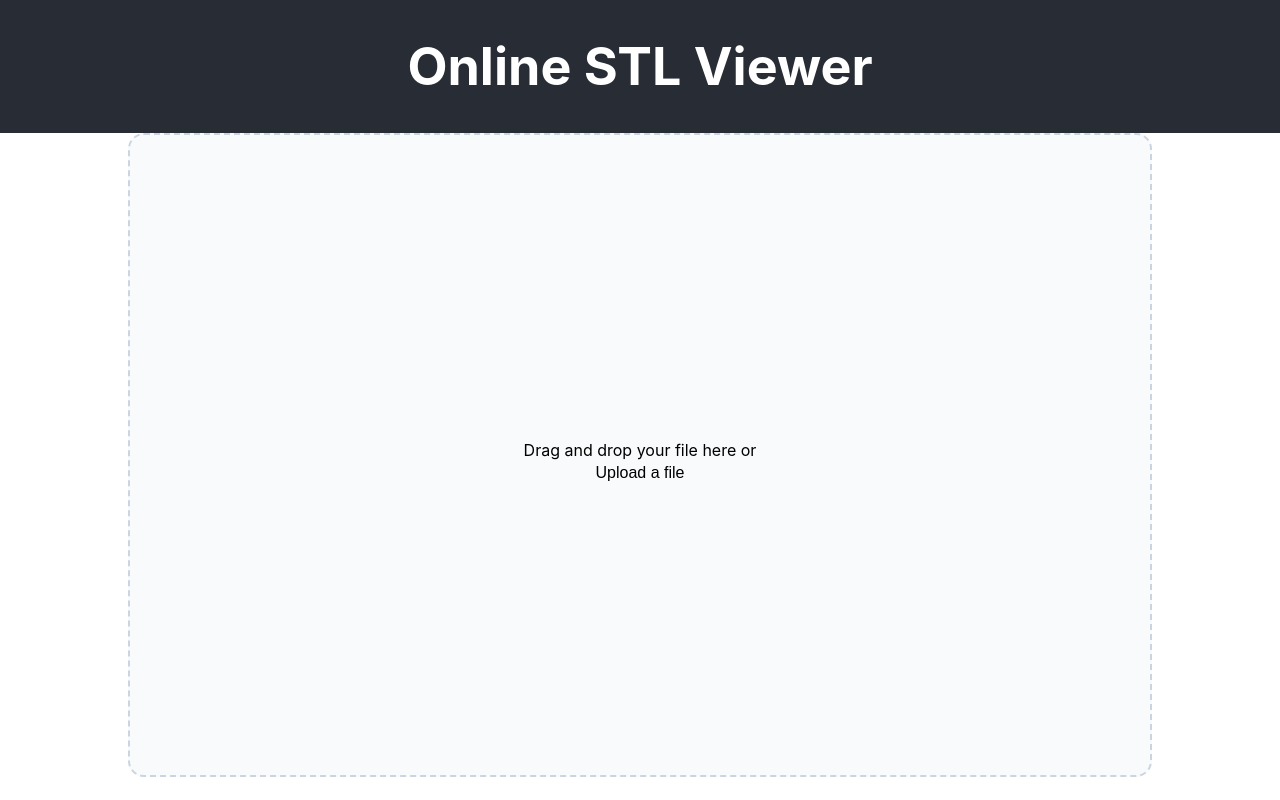
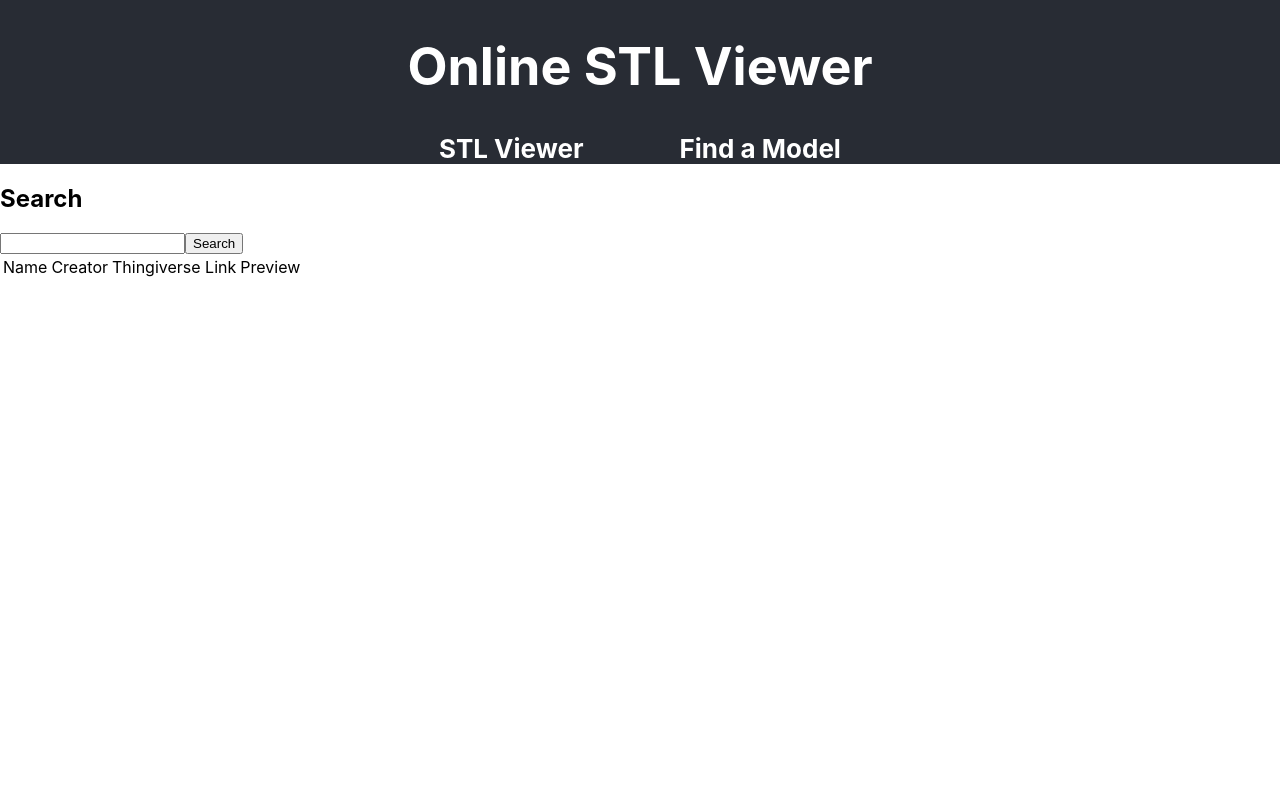
Before and after one commit to Scott-Andermann/stl-viewer, a React (Create React App) app: page /Search in a window 1280 px wide. Built offline with nearby package versions, Linux system fonts and the light colour scheme.

Commit message:
connect to thingiverse api

```diff
--- a/package.json
+++ b/package.json
@@ -13,6 +13,7 @@
     "react-colorful": "^5.6.0",
     "react-dom": "^18.2.0",
     "react-redux": "^8.0.2",
+    "react-router-dom": "^6.3.0",
     "react-scripts": "5.0.1",
     "three": "^0.143.0",
     "web-vitals": "^2.1.4"
--- /dev/null
+++ b/src/Header/Header.css
@@ -0,0 +1,20 @@
+.header-link {
+    color: white;
+    font-weight: bold;
+    text-decoration: none;
+    margin: 3rem;
+}
+
+.header-link:hover {
+    color: rgb(152, 152, 213);
+}
+
+.Header {
+    background-color: #282c34;
+    display: flex;
+    flex-direction: column;
+    align-items: center;
+    justify-content: center;
+    font-size: calc(10px + 2vmin);
+    color: white;
+}
--- /dev/null
+++ b/src/Header/Header.js
@@ -0,0 +1,17 @@
+import React from 'react';
+import { Link } from 'react-router-dom';
+import './Header.css';
+
+export default function Header() {
+    return (
+        <div>
+            <header className="Header">
+                <h1>Online STL Viewer</h1>
+                <nav>
+                    <Link className='header-link' to='/'>STL Viewer</Link>
+                    <Link className='header-link' to='/Search'>Find a Model</Link>
+                </nav>
+            </header>
+        </div>
+    )
+}
--- a/src/Model/STLModel.js
+++ b/src/Model/STLModel.js
@@ -3,8 +3,8 @@ import { STLLoader } from 'three/examples/jsm/loaders/STLLoader';
 import { useLoader, useFrame, useThree } from '@react-three/fiber';
 import { useRef, useState, useEffect } from 'react';
 
-const STLModel = ({ file, color, newModel }) => {
-    const [init, setInit] = useState(true);
+const STLModel = ({ file, color, newModel, init, setInit }) => {
+    // const [init, setInit] = useState(true);
     const ref = useRef();
     const vec = new THREE.Vector3();
     const {camera } = useThree();
@@ -27,7 +27,7 @@ const STLModel = ({ file, color, newModel }) => {
 
     useFrame(() => {
         if (init) {
-            camera.position.lerp(vec.set(150, 100, 150), 1);
+            camera.position.lerp(vec.set(150, 100, 150), 0.25);
             setTimeout(() => setInit(false), 500);
             // console.log('test')
             // setInit(false);
@@ -40,9 +40,6 @@ const STLModel = ({ file, color, newModel }) => {
     var middle = new THREE.Vector3();
     geometry.computeBoundingBox();
     geometry.boundingBox.getCenter(middle);
-    // console.log(typeof geometry);
-
-
     const position = {position: [-middle.x, -middle.y, -middle.z]}
 
     // want to add auto-scaling so that the model displays at an appropriate size on load
--- a/src/Preview/Preview.js
+++ b/src/Preview/Preview.js
@@ -1,9 +1,10 @@
-import React, { Suspense } from 'react';
+import React, { Suspense, useState } from 'react';
 import { Canvas } from '@react-three/fiber';
 import STLModel from '../Model/STLModel';
 import './Preview.css';
 
 const Preview = ({ file, loadElement, setFileList }) => {
+    const [init, setInit] = useState(true);
 
     const onClick = () => {
         // console.log(file);
@@ -32,7 +33,7 @@ const Preview = ({ file, loadElement, setFileList }) => {
                 <directionalLight intensity={1.5} position={[10, 10, 10]} />
                 <pointLight position={[10, 10, 0]} intensity={0.5} />
                 <Suspense fallback={null}>
-                    <STLModel file={file} color={'#696969'} newModel={false}/>
+                    <STLModel file={file} color={'#696969'} newModel={false} init={init} setInit={setInit}/>
                 </Suspense>
             </Canvas>
             <p>{file.name}</p>
--- a/src/Scene/Scene.js
+++ b/src/Scene/Scene.js
@@ -11,6 +11,7 @@ import './Scene.css'
 const Scene = ({ file, setFile, color, setColor, handleDrag, handleDrop, dragActive, newModel}) => {
 
     const [rotate, setRotate] = useState(false)
+    const [init, setInit] = useState(true);
 
     const handleRotate = () => {
         setRotate(!rotate);
@@ -19,6 +20,10 @@ const Scene = ({ file, setFile, color, setColor, handleDrag, handleDrop, dragAct
     const onClick = () => {
         setFile('');
       }
+
+    const resetView = () => {
+        setInit(true);
+    }
 
     return (
         <div>
@@ -41,7 +46,7 @@ const Scene = ({ file, setFile, color, setColor, handleDrag, handleDrop, dragAct
                 <pointLight position={[20, -10, -10]} intensity={0.75} />
                 {/* <hemisphereLight /> */}
                 <Suspense fallback={null}>
-                    <STLModel file={file} color={color} newModel={newModel}/>
+                    <STLModel file={file} color={color} newModel={newModel} init={init} setInit={setInit}/>
                     {/* Boxes can show origin at intersection of points <Box />
                     <Box2 /> */}
                 </Suspense>
@@ -49,6 +54,8 @@ const Scene = ({ file, setFile, color, setColor, handleDrag, handleDrop, dragAct
             </Canvas>
             <HexColorPicker className='color-picker' color={color} onChange={setColor} />
             <div className='button-container'>
+
+                <button className='toggle-button' onClick={resetView}>Reset Camera</button>
                 <button className='toggle-button' onClick={handleRotate}>Toggle Auto Rotate</button>
                 <button className='toggle-button' onClick={onClick}>Upload a new file</button>
             </div>
--- /dev/null
+++ b/src/Search/SearchBar.js
@@ -0,0 +1,15 @@
+
+
+const SearchBar = ({searchTerm, setSearchTerm, setPage}) => {
+
+    const onChange = (e) => {
+        setSearchTerm(e.target.value);
+        setPage(1);
+    }
+
+    return (
+        <input type='text' value={searchTerm} onChange={onChange}></input>
+    )
+}
+
+export default SearchBar;
--- a/src/App.css
+++ b/src/ViewModel/ViewModel.css
@@ -1,5 +1,16 @@
-.App {
+.Home {
   text-align: center;
+}
+
+.header-link {
+  color: white;
+  font-weight: bold;
+  text-decoration: none;
+}
+
+.header-link:hover {
+  color: rgb(152, 152, 213);
+
 }
 
 .prev-models {
@@ -13,7 +24,7 @@
 
 }
 
-.App-logo {
+.Home-logo {
   height: 40vmin;
   pointer-events: none;
 }
@@ -24,7 +35,7 @@
   }
 }
 
-.App-header {
+.Home-header {
   background-color: #282c34;
   display: flex;
   flex-direction: column;
@@ -34,15 +45,6 @@
   color: white;
 }
 
-.App-link {
+.Home-link {
   color: #61dafb;
 }
-
-@keyframes App-logo-spin {
-  from {
-    transform: rotate(0deg);
-  }
-  to {
-    transform: rotate(360deg);
-  }
-}
--- a/src/App.js
+++ b/src/ViewModel/ViewModel.js
@@ -1,10 +1,10 @@
 import { useEffect, useState } from 'react';
-import './App.css';
-import Scene from './Scene/Scene';
-import Upload from './Upload/Upload';
-import Preview from './Preview/Preview';
+import './ViewModel.css';
+import Scene from '../Scene/Scene';
+import Upload from '../Upload/Upload';
+import Preview from '../Preview/Preview';
 
-function App() {
+function ViewModel() {
   const [file, setFile] = useState(''); // set to empty string for full functionality
   const [fileList, setFileList] = useState([]);  //array of objects
   const [color, setColor] = useState('#696969');
@@ -47,10 +47,7 @@ function App() {
 
   // arr.findIndex(element => element.name === 'string 3'))
   return (
-    <div className="App">
-      <header className="App-header">
-        <h1>Online STL Viewer</h1>
-      </header>
+    <div className="ViewModel">
       {file && <Scene setFile={setFile} file={file} color={color} setColor={setColor} handleDrag={handleDrag} handleDrop={handleDrop} dragActive={dragActive} newModel={newModel} />}
       {file ? <></> : <Upload setFile={setFile} handleDrag={handleDrag} handleDrop={handleDrop} dragActive={dragActive} />}
 
@@ -64,4 +61,4 @@ function App() {
   );
 }
 
-export default App;
+export default ViewModel;
--- /dev/null
+++ b/src/config.js
@@ -0,0 +1,15 @@
+module.exports = {
+    // OAuth info (copied from the FusionAuth admin panel)
+    clientID: '351df6e95531e5325844',
+    clientSecret: '14798e088dd239c382ec85866f9f8ddd',
+    redirectURI: 'http://localhost:3001/oauth-callback',
+    applicationID: 'a87f2a65-db1c-48b8-b9d2-65e7e5bc209e',
+
+    // our FusionAuth api key
+    apiKey: 'iV9ImbuJwRmXL68Mw2luaLMtvVCSbeQ1SrOxHWAuubn_tOtju_ea8HRK',
+
+    // ports
+    clientPort: 3000,
+    serverPort: 3001,
+    fusionAuthPort: 9011
+  };
--- a/src/index.js
+++ b/src/index.js
@@ -1,14 +1,31 @@
 import React from 'react';
 import ReactDOM from 'react-dom/client';
 import './index.css';
-import App from './App';
 import reportWebVitals from './reportWebVitals';
+import {
+  BrowserRouter,
+  Routes,
+  Route
+} from 'react-router-dom';
+import ViewModel from './ViewModel/ViewModel';
+import Search from './routes/Search';
+import Header from './Header/Header';
+
+const config = require('./config');
+
 
 const root = ReactDOM.createRoot(document.getElementById('root'));
 root.render(
-  <React.StrictMode>
-    <App />
-  </React.StrictMode>
+  <BrowserRouter>
+    <React.StrictMode>
+      <Header />
+      <Routes>
+        <Route path='/' element={<ViewModel />} />
+        {/* <Route path='/callback' element={OAuthPopup} /> */}
+        <Route path='/Search' element={<Search />} />
+      </Routes>
+    </React.StrictMode>
+  </BrowserRouter>
 );
 
 // If you want to start measuring performance in your app, pass a function
--- /dev/null
+++ b/src/routes/Search.jsx
@@ -0,0 +1,65 @@
+import {useState} from 'react';
+import SearchBar from '../Search/SearchBar';
+
+
+const Search = () => {
+    const [data, setData] = useState([])
+    const [searchTerm, setSearchTerm] = useState('');
+    const [page, setPage] = useState(1);
+
+    // const fetchPopular = async () => {
+    //     const response = await fetch(`https://api.thingiverse.com/popular?access_token=ed4e63e963ee3c92cdc7806f3cf085ac&page=${page}`);
+    //     const result = await response.json();
+    //     // console.log(result)
+    //     setData(prev => [...prev, ...result]);
+    //     setPage(element => element + 1);
+    // }
+
+    const fetchSearch = async () => {
+
+        console.log(searchTerm, page)
+        const response = await fetch(`https://api.thingiverse.com/search/${searchTerm}?access_token=ed4e63e963ee3c92cdc7806f3cf085ac&page=${page}`);
+        const result = await response.json();
+        console.log(result.hits.length)
+        if (result.hits.length > 0) {
+            if (page === 1) setData(result.hits);
+            else setData(prev => [...prev, ...result.hits]);
+            setPage(element => element + 1);
+        } else {
+            setData([]);
+            setPage(1);
+            alert(`No results found for ${searchTerm}`)
+        }
+    }
+
+    return (
+        <main>
+            <h2>Search</h2>
+            <SearchBar searchTerm={searchTerm} setSearchTerm={setSearchTerm} setPage={setPage}/>
+            <button onClick={fetchSearch}>Search</button>
+            {/* <button onClick={fetchPopular}>Show Popular Things</button> */}
+
+
+            {/* need search bar, results table and pagination function */}
+            <table>
+                <thead>
+                    <tr>
+                        <td>Name</td>
+                        <td>Creator</td>
+                        <td>Thingiverse Link</td>
+                        <td>Preview</td>
+                    </tr>
+                    {data.length > 0 && data.map(element => <tr>
+                        <td>{element.name}</td>
+                        <td>{element.creator.name}</td>
+                        <td><a href={element.public_url} target='_blank'>link</a></td>
+                        <td><img src={element.preview_image} /></td>
+                    </tr>)}
+                </thead>
+            </table>
+            {data.length > 0 && <button onClick={fetchSearch}>Load more results</button>}
+        </main>
+    )
+}
+
+export default Search
```
Also changed, not shown: 1 other file (tests, documents, lock files or other folders).
